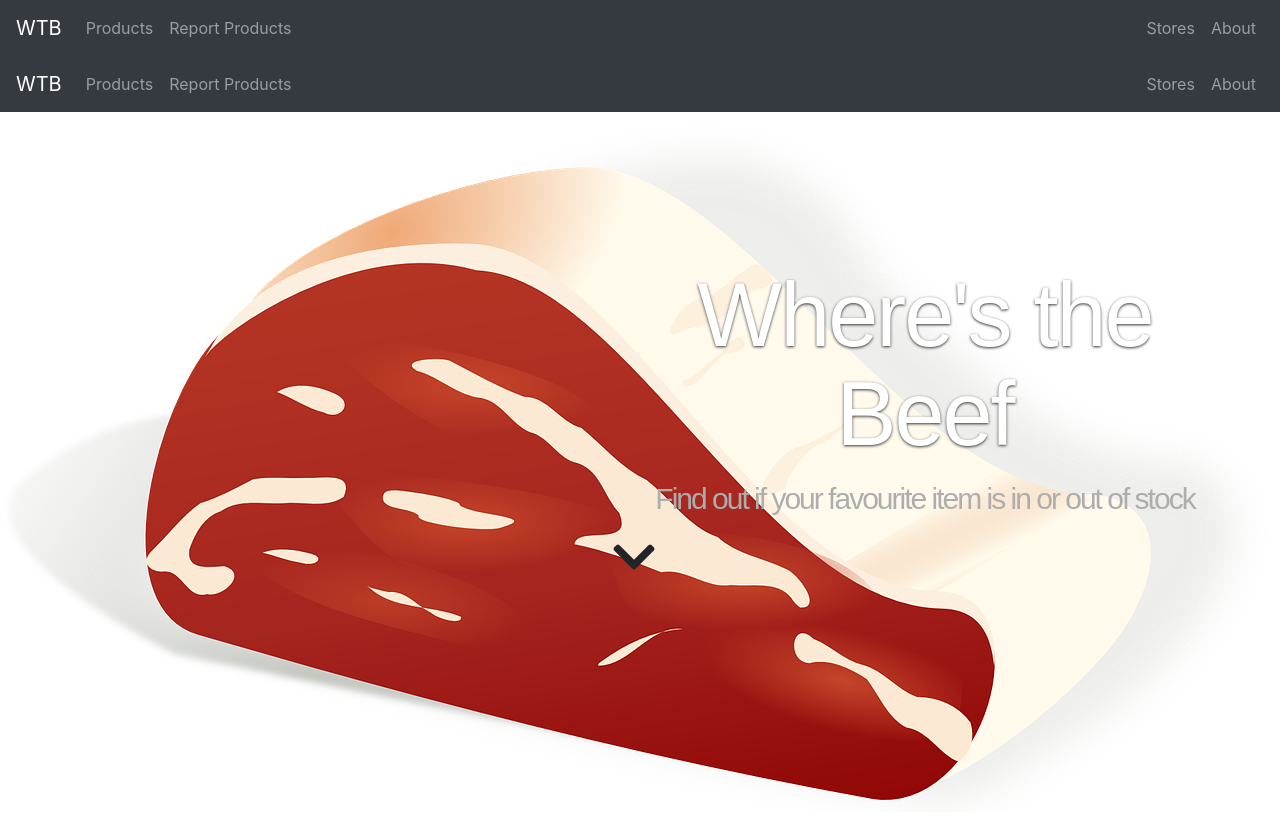
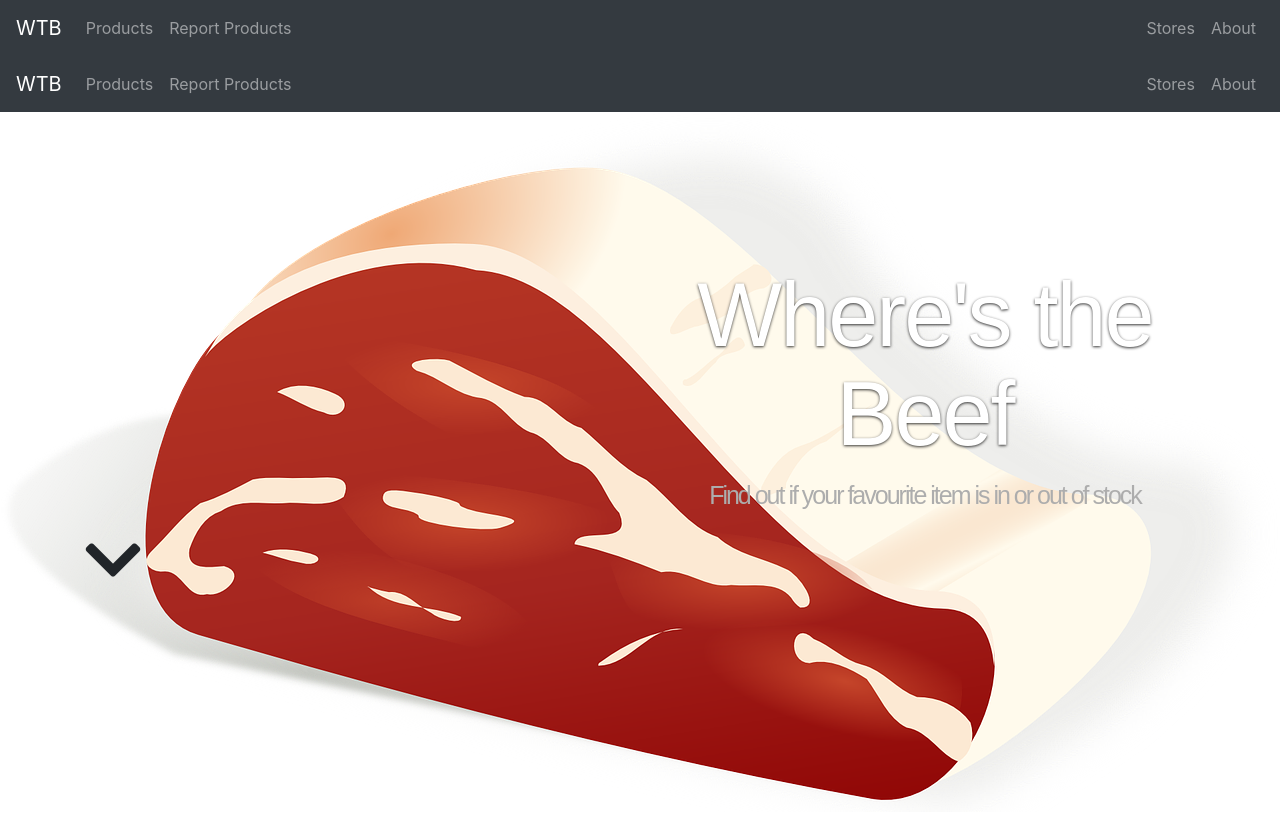
Before and after one commit to JTLaMarre/WheresTheBeef, a React (Create React App) app in the folder client/: page / in a window 1280 px wide. Shown: the top 838 px of the page. Built offline with nearby package versions, Linux system fonts and the light colour scheme.

Commit message:
made style changes

```diff
--- a/client/src/components/Jumbotron/Jumbotron.css
+++ b/client/src/components/Jumbotron/Jumbotron.css
@@ -16,16 +16,21 @@
   margin-top: 1em;
 }
 .jumbo h3{
-  font: 30px/1.1em "opensans-bold", sans-serif;
+  font: 25px/1.1em "opensans-bold", sans-serif;
   color: rgb(173, 173, 173);
   letter-spacing: -2px;
   margin: 0 auto 18px auto;
   text-align: center;
 }
 .fa-chevron-down{
-  font-size:3em;
-  margin-left:11em;
+  font-size:4em;
+  text-align: center;
+
 }
 .jumbo h4{
   font: 16px/1.1em "opensans-bold", sans-serif;
 }
+
+@media only screen and (max-width: 767px) {
+.fa-chevron-down { display: none; }
+}
```
